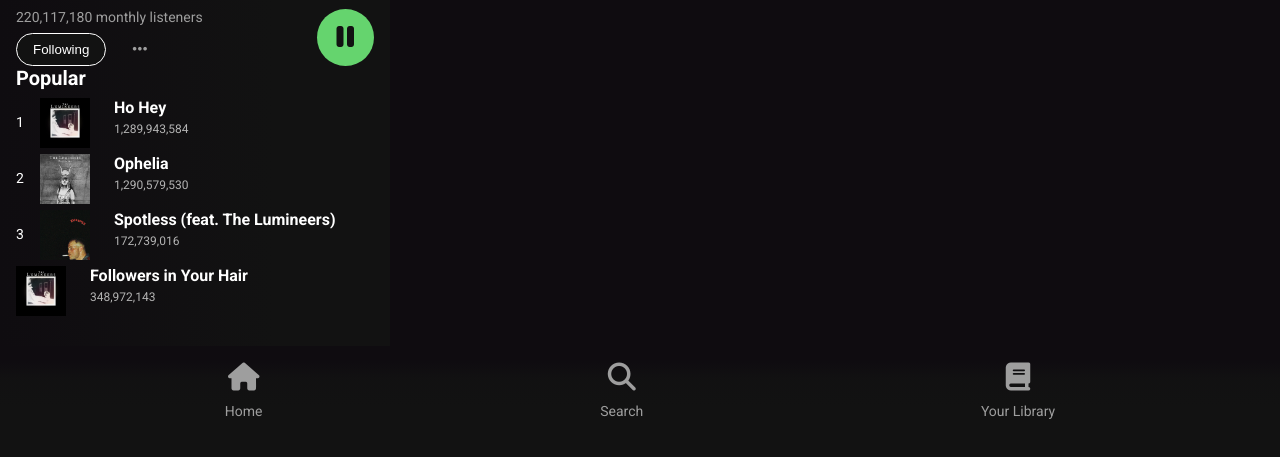
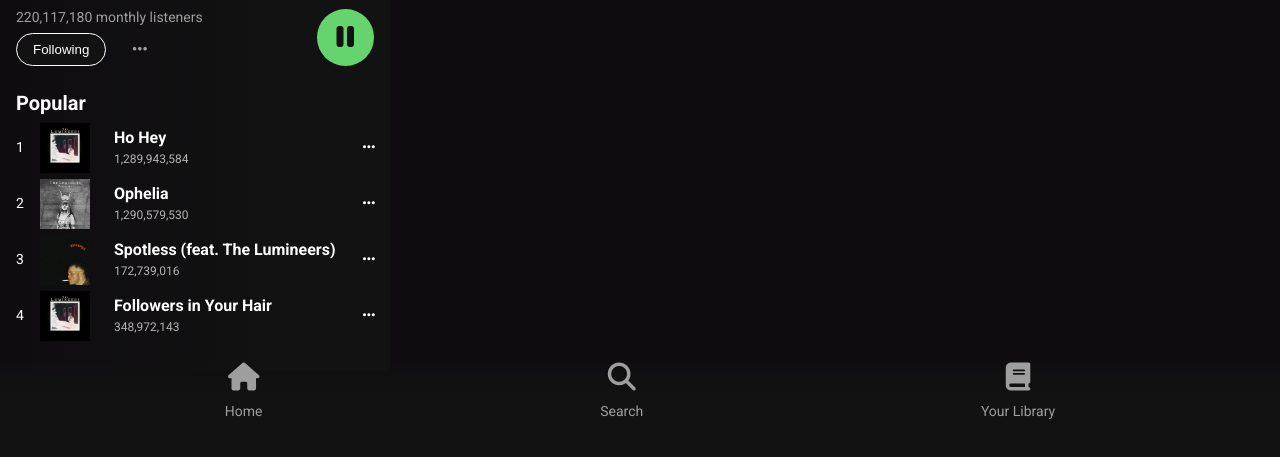
Before and after one commit to rkalbuqp/spotfy-project-group, a website built with webpack: page src/index.html in a window 1280 px wide. Shown: the part 325-782 px from the top of the page. Built offline with nearby package versions, Linux system fonts and the light colour scheme; files whose address does not match are found by name.

Commit message:
style: alinhamento do article e acréscimo de ícone

```diff
--- a/src/index.html
+++ b/src/index.html
@@ -44,8 +44,11 @@
           <p class="track-number">1</p>
           <img src="./assets/ho-hey.png" alt="Ho Hey" />
           <div class="track-info">
+            <div>
               <h3>Ho Hey</h3>
               <p>1,289,943,584</p>
+            </div>
+            <i class="fa-solid fa-ellipsis ellipsis-listeners test"></i>
           </div>
         </article>
 
@@ -53,8 +56,11 @@
           <p class="track-number">2</p>
           <img src="./assets/ophelia.png" alt="Ophelia" />
           <div class="track-info">
+            <div>
               <h3>Ophelia</h3>
               <p>1,290,579,530</p>
+            </div>
+            <i class="fa-solid fa-ellipsis ellipsis-listeners"></i>
           </div>
         </article>
 
@@ -65,16 +71,23 @@
             alt="Spotless (feat. The Lumineers)"
           />
           <div class="track-info">
+            <div>
               <h3>Spotless (feat. The Lumineers)</h3>
               <p>172,739,016</p>
+            </div>
+            <i class="fa-solid fa-ellipsis ellipsis-listeners"></i>
           </div>
         </article>
 
         <article class="track">
+          <p class="track-number">4</p>
           <img src="./assets/ho-hey.png" alt="Followers in Your Hair" />
           <div class="track-info">
+            <div>
               <h3>Followers in Your Hair</h3>
               <p>348,972,143</p>
+            </div>
+            <i class="fa-solid fa-ellipsis ellipsis-listeners"></i>
           </div>
         </article>
       </aside>
--- a/src/styles/styles.scss
+++ b/src/styles/styles.scss
@@ -124,6 +124,7 @@ main {
     h2 {
       font-size: 20px;
       margin-bottom: 8px;
+      margin-top: 25px;
     }
 
     .track {
@@ -152,6 +153,14 @@ main {
 
       .track-info {
         flex: 1;
+        display: flex;
+        align-items: center;
+        justify-content: space-between;
+
+        div {
+          display: flex;
+          flex-direction: column;
+        }
 
         h3 {
           font-size: 16px;
@@ -167,6 +176,10 @@ main {
       }
     }
   }
+}
+
+.test {
+  align-items: flex-end;
 }
 
 footer {
```
Lines whose indentation alone changed are shown as unchanged.
